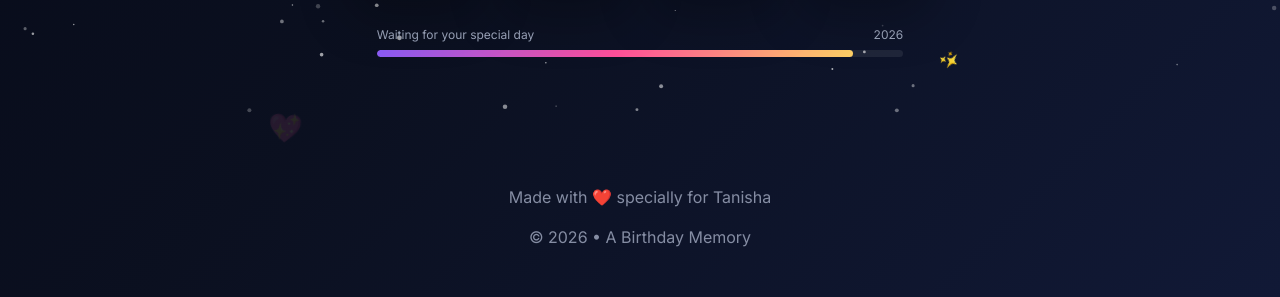
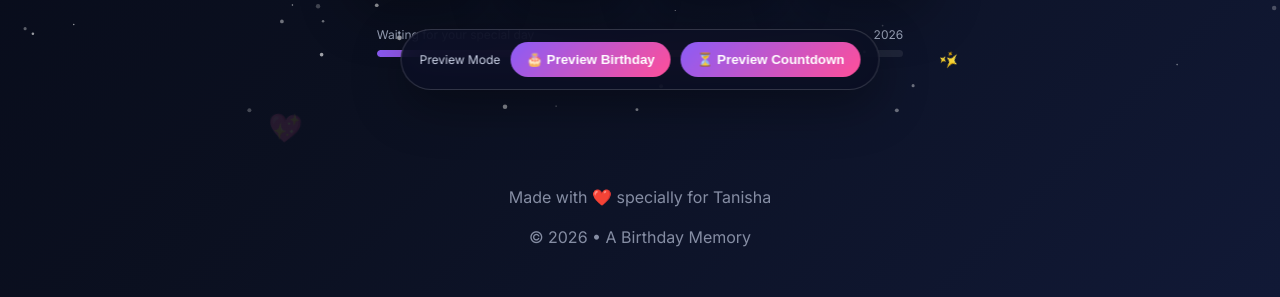
Before and after one commit to akshay2227/tani_birthday, a plain HTML site: page index.html in a window 1280 px wide. Shown: the part 685-982 px from the top of the page. Drawn offline with nearby package versions, Linux system fonts and the light colour scheme.

Commit message:
Implement preview mode controls in index.html
Added preview mode controls for birthday and countdown features.

```diff
--- a/index.html
+++ b/index.html
@@ -151,6 +151,42 @@ body{
 .nav-btn:hover{
     transform:translateY(-3px);
     background:rgba(255,255,255,.15);
+}
+
+/* =========================
+   PREVIEW MODE
+========================= */
+
+.preview-mode{
+    position:fixed;
+    left:50%;
+    bottom:25px;
+    transform:translateX(-50%);
+    z-index:6000;
+    display:flex;
+    align-items:center;
+    gap:10px;
+    padding:12px 18px;
+    border-radius:50px;
+    background:rgba(10,14,35,.88);
+    border:1px solid rgba(255,255,255,.16);
+    backdrop-filter:blur(20px);
+    box-shadow:0 15px 50px rgba(0,0,0,.35);
+}
+
+.preview-mode button{
+    border:0;
+    border-radius:30px;
+    padding:10px 16px;
+    color:white;
+    font-weight:700;
+    cursor:pointer;
+    background:linear-gradient(135deg,var(--purple),var(--pink));
+}
+
+.preview-mode span{
+    color:#cbd2e6;
+    font-size:12px;
 }
 
 /* =========================
@@ -851,6 +887,10 @@ footer{
             ↗
         </button>
 
+        <button class="nav-btn preview-btn" onclick="togglePreview()" title="Preview Birthday">
+            👁
+        </button>
+
     </div>
 
 </nav>
@@ -1265,6 +1305,25 @@ footer{
 
 
 <!-- =========================
+     PREVIEW CONTROLS
+========================= -->
+
+<div id="previewControls" class="preview-mode">
+
+    <span>Preview Mode</span>
+
+    <button onclick="previewBirthday()">
+        🎂 Preview Birthday
+    </button>
+
+    <button onclick="previewCountdown()">
+        ⏳ Preview Countdown
+    </button>
+
+</div>
+
+
+<!-- =========================
      LIGHTBOX
 ========================= -->
 
@@ -1280,6 +1339,62 @@ footer{
 
 
 <script>
+
+/* ==========================================
+   PREVIEW MODE
+========================================== */
+
+function togglePreview(){
+
+    const content =
+        document.getElementById("birthdayContent");
+
+    if(content.classList.contains("hidden")){
+        previewBirthday();
+    }else{
+        previewCountdown();
+    }
+
+}
+
+function previewBirthday(){
+
+    document.getElementById("countdownSection")
+        .classList.add("hidden");
+
+    document.getElementById("birthdayContent")
+        .classList.remove("hidden");
+
+    window.scrollTo({
+        top:0,
+        behavior:"smooth"
+    });
+
+    typeIndex = 0;
+    typeMessage();
+
+    setTimeout(()=>{
+        createConfetti(100);
+    },500);
+
+}
+
+function previewCountdown(){
+
+    document.getElementById("birthdayContent")
+        .classList.add("hidden");
+
+    document.getElementById("countdownSection")
+        .classList.remove("hidden");
+
+    window.scrollTo({
+        top:0,
+        behavior:"smooth"
+    });
+
+    updateCountdown();
+
+}
 
 /* ==========================================
    LOADER
```
